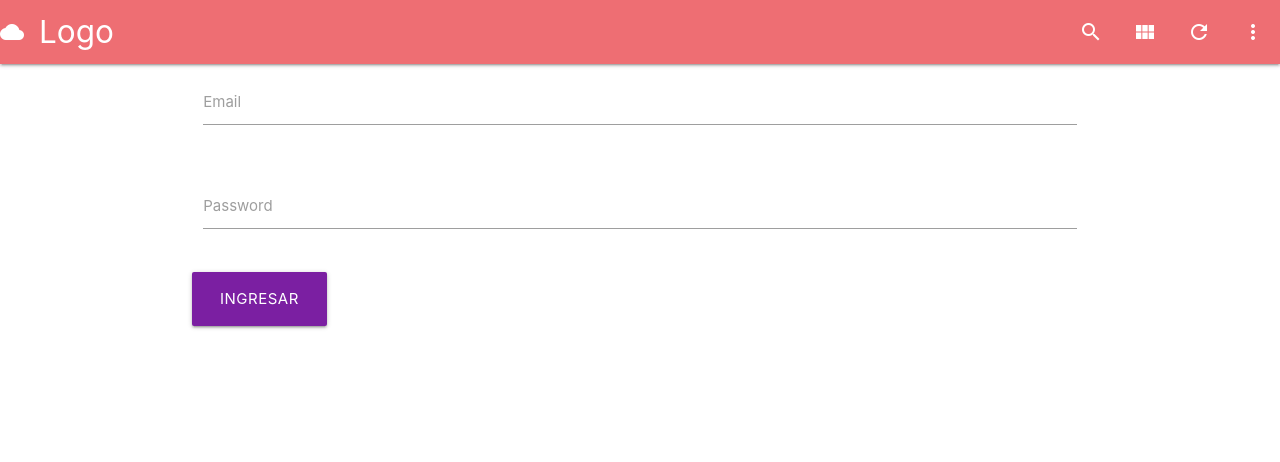
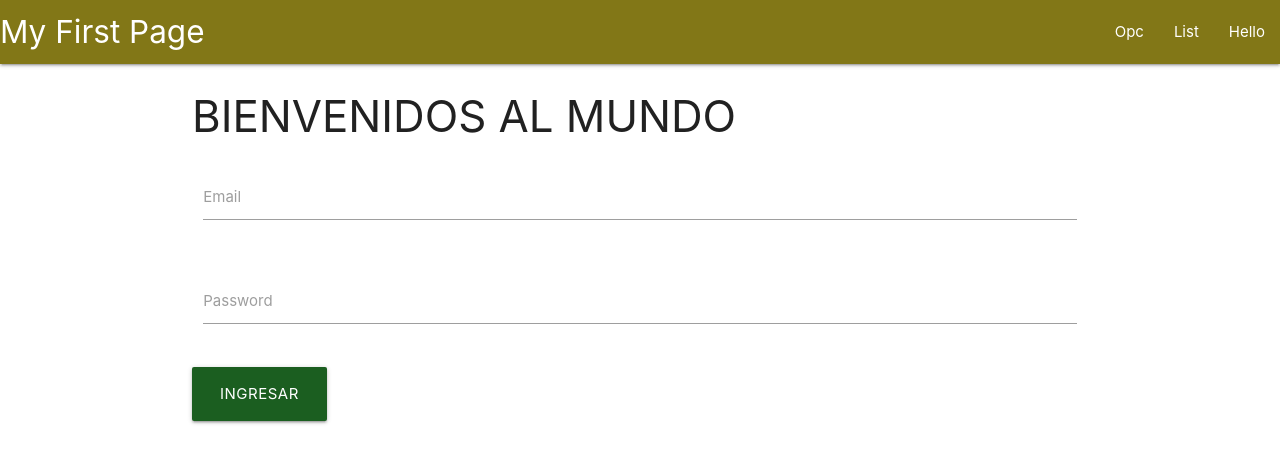
Before and after one commit to FLOTUZ/pag, a plain HTML site: page index.html in a window 1280 px wide. Drawn offline with Linux system fonts and the light colour scheme.

Commit message:
Se arregló  el JS

```diff
--- a/index.html
+++ b/index.html
@@ -11,43 +11,39 @@
     </head>
 
     <body>
+       <header>
+           <nav>
 
-      <header>
-
-        <nav>
-          <div class="nav-wrapper">
-            <a href="#!" class="brand-logo"><i class="material-icons">cloud</i>Logo</a>
-            <ul class="right hide-on-med-and-down">
-              <li><a href="sass.html"><i class="material-icons">search</i></a></li>
-              <li><a href="badges.html"><i class="material-icons">view_module</i></a></li>
-              <li><a href="collapsible.html"><i class="material-icons">refresh</i></a></li>
-              <li><a href="mobile.html"><i class="material-icons">more_vert</i></a></li>
+    <div class="nav-wrapper lime darken-4">
+      <a href="#" class="brand-logo">My First Page</a>
+        <ul id="nav-mobile" class="right hide-on-med-and-down">
+            <li> <a href="sass.html">Opc</a></li>
+                <li> <a href="badges.html">List</a></li>
+                    <li><a href="collapsible.html">Hello</a></li>
                 </ul>
                 </div>
             </nav>
-
         </header>
 
         <main class="container">
+            <h3>BIENVENIDOS AL MUNDO</h3>
             <div class="row">
         <div class="input-field col s12">
             <input id="email" type="email" class="validate">
             <label for="email">Email</label>
         </div>
     </div>
-
             <div class="row">
         <div class="input-field col s12">
           <input id="password" type="password" class="validate">
           <label for="password">Password</label>
         </div>
       </div>
-
-        <button class="btn btn-large purple darken-2">Ingresar</button>
-
+            <button id="ingresar" class="btn btn-large  green darken-4">Ingresar</button>
             </main>
-
       <!--JavaScript at end of body for optimized loading-->
+        <script type="application/javascript" src="js/jquery-3.4.1.min.js"></script>
         <script type="text/javascript" src="js/materialize.min.js"></script>
+        <script type="text/javascript" src="js/scrip.js"></script>
         </body>
   </html>
--- /dev/null
+++ b/js/scrip.js
@@ -0,0 +1,12 @@
+$(document).ready(function(){
+    $("button#ingresar").on("click", function(e){
+        var email = $("input#email").val();
+        var pass = $("input#password").val();
+
+        if(email != "" && pass != ""){
+            alert("ANDAS AL CIEN PAP'S");
+        }else{
+            alert("A TOMAR POR CULO");
+            }
+    });
+});
```
Lines whose indentation alone changed are shown as unchanged.
